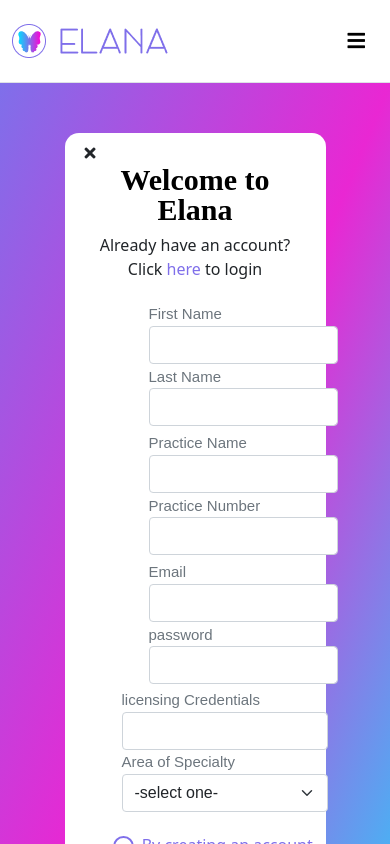
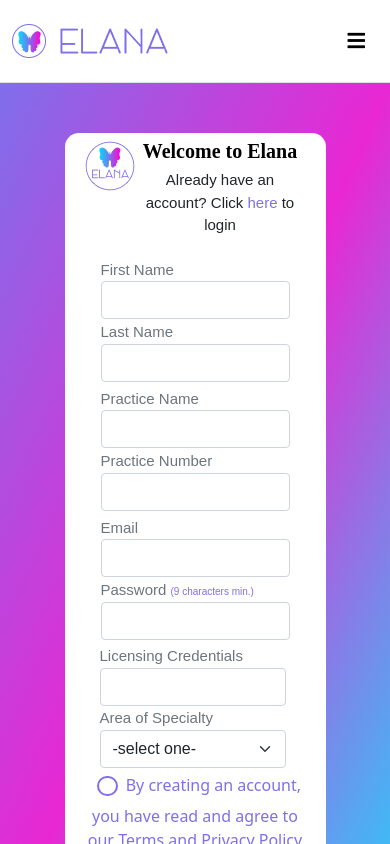
Before and after one commit to MVP-Marketplace/elana-new, a React (Create React App) app in the folder frontend/: page /practitionerSignUp in a window 390 px wide. Shown: the top 844 px of the page. Built offline with nearby package versions, Linux system fonts and the light colour scheme; a web font is replaced by a local one.

Commit message:
register

```diff
--- a/frontend/src/index.css
+++ b/frontend/src/index.css
@@ -701,7 +701,7 @@ align-items: center;
   background-color: white;
   width: 670px;
   border-radius: 14px;
-  height: 700px;
+  height: 600px;
   /* position: absolute;
   left: 0;
   top: 0;
@@ -713,6 +713,14 @@ align-items: center;
   width: 200px;
   height: 55px;
 } */
+.smallLetters{
+  font-size: 10px;
+}
+
+.margin-left{
+  margin-left: 7%;
+  margin-right: 7%;
+}
 
 @media only screen and (max-width: 479px){
   .bgwhite { width: 90%; height: 100%; }
@@ -735,14 +743,33 @@ align-items: center;
   margin: auto;
 
 }
-@media only screen and (max-width: 479px){
+.no-bigscreen{
+  display: none;
+}
+@media only screen and (max-width: 600px){
   .bgwhite2 { width: 90%; }
 }
 .Logores{
   display: none;
 }
-@media only screen and (max-width: 479px){
+@media only screen and (max-width: 600px){
   .Logores { display: inline; }
+
+  .input-responsive{
+    margin-right: 15%;
+  }
+}
+@media (max-width:600px){
+  .no-responsive-view{
+    display: none;
+  }
+  .no-bigscreen{
+    display: block;
+  }
+  .input-responsive-new{
+    margin-right: 0;
+    margin-left: 0;
+  }
 }
 
 
@@ -765,23 +792,31 @@ align-items: center;
 
 .titlesingup {
   font-family: 'Abhaya Libre', serif;
+
 }
  @media (min-width: 1200px) {
   .titlesingup {
     font-size: 30px;
   }
 }
-/* If the screen size is smaller than 1200px, set the font-size to 80px */
-@media (max-width: 1199.98px) {
+@media (max-width: 600px) {
   .titlesingup {
-    font-size: 30px;
+    font-size: 20px;
   }
 }
+/* If the screen size is smaller than 1200px, set the font-size to 80px */
+
+
 
 .labelsingup {
   font-family: 'Karla', sans-serif;
   font-size: 15px;
   max-width: 9000px;
+}
+@media (max-width: 600px) {
+  .labelsingup {
+    font-size: 15px;
+  }
 }
 
 /* .model{
@@ -798,18 +833,26 @@ align-items: center;
 
 .inputdrop {
   width: 540px;
-  margin-left: 65px;
-  margin-right: 85px;
+  margin-left: 15px;
+
+
   font-family: 'Karla', sans-serif;
 }
-
+.logonew{
+  width: 130px;
+  height: 30px;
+}
 
 @media (max-width: 600px) {
   .inputdrop {
-    width: 230px;
-    margin-left: 37px;
-    margin-right: 85px;
+    width: 210px;
     font-family: 'Karla', sans-serif;
+  }
+  .margin-left{
+    margin-left: 0;
+  }
+  .logonew{
+    display:none;
   }
 }
 
@@ -819,7 +862,7 @@ span{
 }
 
 
-@media (max-width: 500px) {
+@media (max-width: 600px) {
   .logosingup {
     display: none;
   }
@@ -827,7 +870,7 @@ span{
 .responsivediv{
   margin-left: 180px;
 }
-@media (max-width: 500px) {
+@media (max-width: 600px) {
   .responsivediv {
     margin-left: 0;
   }
--- a/frontend/src/pages/Practitioner/PractitionerSignUp.jsx
+++ b/frontend/src/pages/Practitioner/PractitionerSignUp.jsx
@@ -8,6 +8,7 @@ import { reset } from "../../features/practitionerProfiles/practitionerProfileSl
 import "../../index.css";
 import Logo from "../../img/LogoName.png";
 import vec from "../../img/vectormodal.png";
+import Logores from "../../img/logoresponsive.png";
 import {
   MDBInput,
 
@@ -20,6 +21,26 @@ import {
 } from "mdb-react-ui-kit";
 
 export function PractitionerSignUp() {
+  const practitionerTypes = [
+    "Gyno-urology",
+    "Nurse Practitioner (ARNP)",
+    "Nutritionist",
+    "OBGYN",
+    "Occupational Therapist (OT)",
+    "Pain Management Doctor",
+    "Pain Management Doctor",
+    "Pain Management Psychologist",
+    "Pelvic Health Physical Therapist",
+    "Physical Therapist Assistant (PTA)",
+    "Physician (MD)",
+    "Pilates Instructor",
+    "Sex Coach / Therapist",
+    "Women's Health Coach",
+    "Women's Health Coach",
+    "Women's Health Psychologist",
+    "Women's Mental Health Therapist",
+    "Yoga Instructor",
+  ];
 
   const [centredModal, setCentredModal] = useState(false);
   const toggleShow = () => setCentredModal(!centredModal);
@@ -101,25 +122,39 @@ export function PractitionerSignUp() {
       <div className="bgwhite p-2 row ">
         {/* /////// first part logo and icon*/}
         <div className="d-flex justify-content-between">
-          <img src={Logo} className="logosingup" alt="Elana Logo"></img>
-          <div>
+          <img src={Logo} className="logonew" alt="Elana Logo"></img>
+          {/* <div>
             <i class="fas fa-times"></i>
-          </div>
+          </div> */}
         </div>
 
         {/* /////// second part titles*/}
 
-        <div className="text-center">
-          <h2 className="titlesingup text-center">Welcome to Elana</h2>
-          <p className="">
+        <div className="text-center no-responsive-view">
+          <h2 className="titlesingup text-center m-0">Welcome to Elana</h2>
+          <p className="mb-2">
             Already have an account? Click <span>here</span> to login
           </p>
         </div>
 
+        <div className="">
+          <div className='d-flex'>
+            <div className=''>
+              <img src={Logores} className="Logores" alt='Elana Logo'></img>
+            </div>
+            <div className='text-center no-bigscreen'>
+              <h2 className="titlesingup text-center">Welcome to Elana</h2>
+              <p className="labelsingup text-center"> Already have an account? Click <span>here</span> to login</p>
+            </div>
+          </div>
 
-    <div className="">
+        </div>
+
+
+
+        <div className="margin-left">
           <div className="d-flex justify-content-evenly m-1 row">
-          <div className="col-sm ms-5">
+            <div className="col-sm">
               <label className="labelsingup text-muted">First Name</label>
 
               <MDBInput
@@ -132,7 +167,7 @@ export function PractitionerSignUp() {
               />
             </div>
 
-          <div className="col-sm ms-5">
+            <div className="col-sm ">
               <label className="labelsingup text-muted">Last Name</label>
               <MDBInput
                 type="text"
@@ -146,7 +181,7 @@ export function PractitionerSignUp() {
           </div>
 
           <div className="d-flex justify-content-evenly m-1 row">
-          <div className="col-sm ms-5">
+            <div className="col-sm ">
               <label className="labelsingup text-muted">Practice Name</label>
               <MDBInput
                 type="text"
@@ -158,7 +193,7 @@ export function PractitionerSignUp() {
               />
             </div>
 
-          <div className="col-sm ms-5">
+            <div className="col-sm ">
               <label className="labelsingup text-muted">Practice Number</label>
               <MDBInput
                 type="text"
@@ -172,7 +207,7 @@ export function PractitionerSignUp() {
           </div>
 
           <div className="d-flex justify-content-evenly m-1 row">
-          <div className="col-sm ms-5">
+            <div className="col-sm ">
               <label className="labelsingup text-muted">Email</label>
               <MDBInput
                 type="text"
@@ -184,8 +219,8 @@ export function PractitionerSignUp() {
               />
             </div>
 
-          <div className="col-sm ms-5">
-            <label className="labelsingup text-muted">password</label>
+            <div className="col-sm ">
+              <label className="labelsingup text-muted">Password <span className="smallLetters">(9 characters min.)</span></label>
               <MDBInput
                 type="password"
                 className="form- mdb"
@@ -199,11 +234,11 @@ export function PractitionerSignUp() {
 
 
           <div className="row">
-        <div className="inputdrop col-sm col-md-12">
-          <label className="labelsingup text-muted">licensing Credentials</label>
+            <div className="inputdrop col-sm col-md-12 ">
+              <label className="labelsingup text-muted">Licensing Credentials</label>
               <MDBInput
                 type="text"
-            className="form-control "
+                className="form-control input-responsive-new"
                 id="form1"
                 name="licensingCredentials"
                 value={licensingCredentials}
@@ -222,13 +257,14 @@ export function PractitionerSignUp() {
                   value={areaOfSpecialty}
                   onChange={onChange}
                 >
-              <option value="1" className="text-muted">
+                  <option value="0" className="text-muted">
                     -select one-
                   </option>
-              <option value="2">Occupational Therapist (OT)</option>
-              <option value="3">Pain Management Doctor</option>
-              <option value="4">Pain Management Psychologist</option>
-              <option value="5">Pelvic Health Physical Therapist</option>
+                  {practitionerTypes.map((type, index) => {
+                   return <option value={index+1} className="text-muted">
+                      {type}
+                    </option>
+                  })}
                 </select>
               </div>
             </div>
@@ -236,14 +272,14 @@ export function PractitionerSignUp() {
         </div>
 
 
-        <div className="m-3 text-center">
+        <div className="text-center center-responsive-checkbox">
           <input type="checkbox" className="checkbox-round m-2"></input>
           <span>
             By creating an account, you have read and agree to our{" "}
             <span>Terms</span> and <span>Privacy Policy</span>
           </span>
           <div className="text-center">
-					<button onClick={function (){toggleShow() ; onSubmit()}} className="buttonmainpage ">CONTINUE</button>
+            <button onClick={function () { toggleShow(); onSubmit() }} className="buttonmainpage ">CONTINUE</button>
 
             <MDBModal tabIndex='-1' show={centredModal} setShow={setCentredModal}>
               <MDBModalDialog centered>
```
Lines whose indentation alone changed are shown as unchanged.
